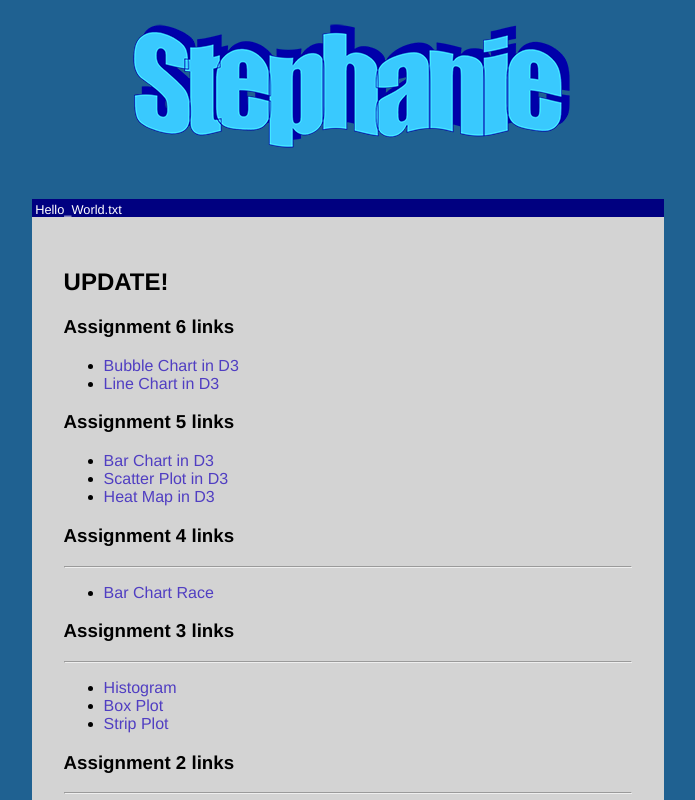
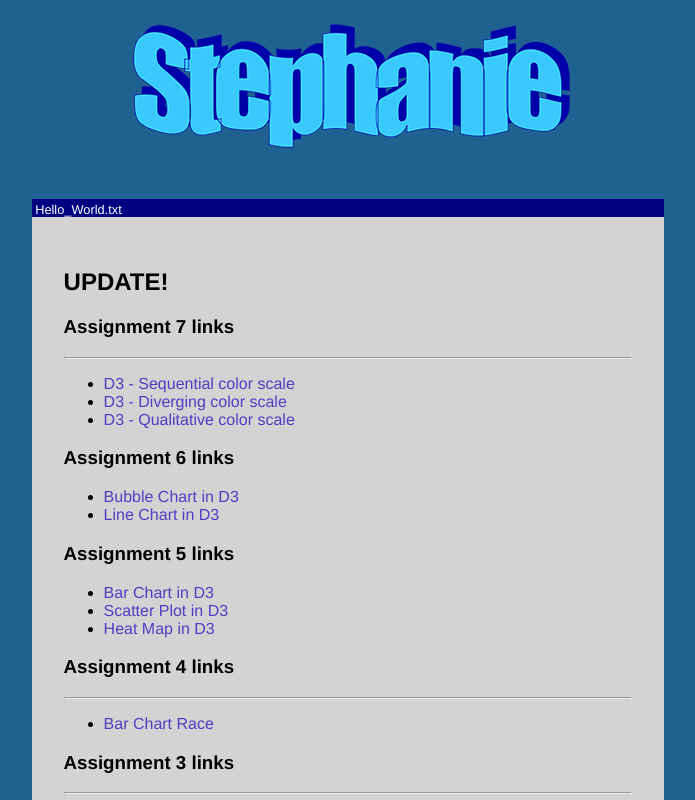
Before and after one commit to sngrasso/sngrasso.github.io, a plain HTML site: page index.html in a window 1280 px wide. Shown: the top 800 px of the page, without its empty margins (292-987 px from the left). Drawn offline with Linux system fonts and the light colour scheme.

Commit message:
Assignment 7 update

```diff
--- a/index.html
+++ b/index.html
@@ -14,6 +14,12 @@
         <h4>Hello_World.txt</h4>
         <div class="inner_text">
             <h2>UPDATE!</h2>
+            <h3>Assignment 7 links</h3>
+            <hr>
+            <ul>
+                <li><a href="https://bl.ocks.org/sngrasso/2925cad97267ec3dd797b289261c742c" target="_blank">D3 - Sequential color scale</a></li><li><a href="https://bl.ocks.org/sngrasso/bca907650fd15322f39fb73339b1d561" target="_blank">D3 - Diverging color scale</a></li>
+                <li><a href="https://bl.ocks.org/sngrasso/d3a35678a675d3b5d738f9d556bbb35e" target="_blank">D3 - Qualitative color scale</a></li>
+            </ul>
             <h3>Assignment 6 links</h3>
             <ul>
                 <li><a href="https://bl.ocks.org/sngrasso/2c08939f230439246b4ea077b3815ec1" target="_blank">Bubble Chart in D3</a></li>
```
